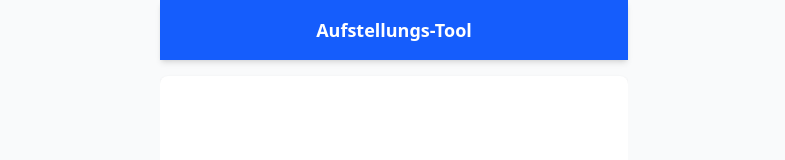
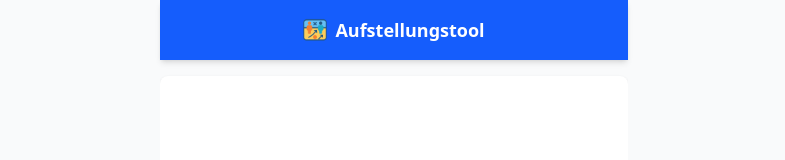
Before and after one commit to ilja82/aufstellung, an Angular app: page /lineup in a window 1280 px wide. Shown: the top 160 px of the page, without its empty margins (246-1031 px from the left). Built offline with nearby package versions, Linux system fonts and the light colour scheme.

Commit message:
Usability improvements

```diff
--- a/src/app/app.component.html
+++ b/src/app/app.component.html
@@ -18,12 +18,16 @@
         bg-blue-600 dark:bg-gray-800
         shadow-md
         py-4
+        px-4
         text-center
         text-white
         print:hidden
       "
     >
-      <h1 class="text-lg font-semibold">Aufstellungs-Tool</h1>
+      <div class="flex justify-center items-center space-x-2">
+        <img src="/icons/icon-144x144.png" alt="App Icon" class="h-6 w-6">
+        <h1 class="text-lg font-semibold">Aufstellungstool</h1>
+      </div>
     </header>
 
     <main class="flex-1 overflow-y-auto pt-4 pb-16">
```
